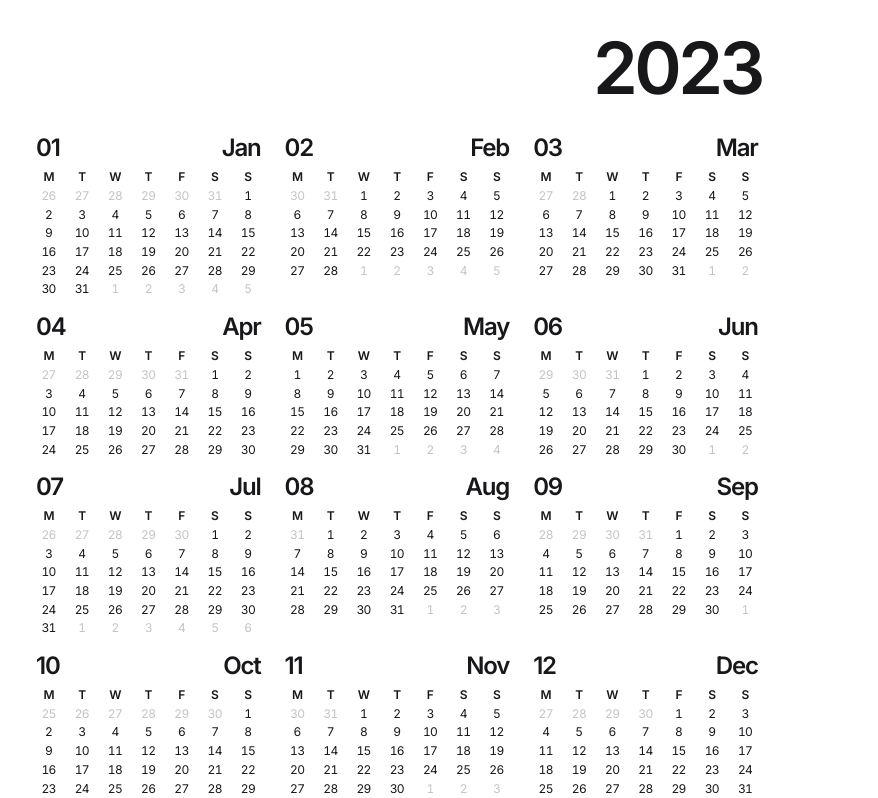
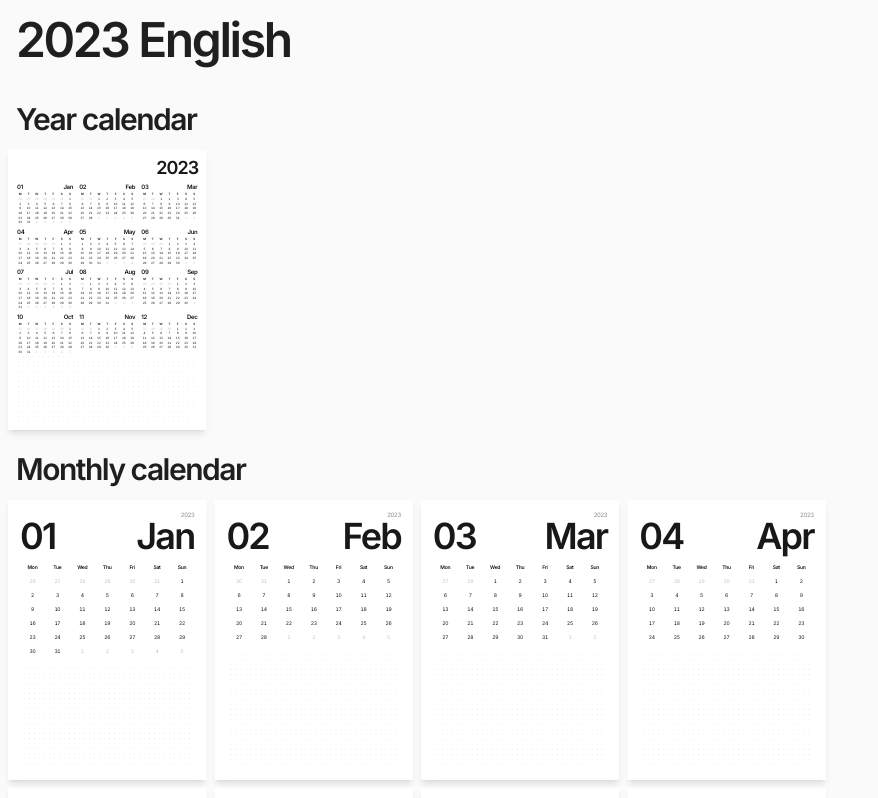
Before and after one commit to BartoszJarocki/minimal, a Next.js app in the folder apps/frontend/: page /preview in a window 1280 px wide. Shown: the top 798 px of the page, without its empty margins (0-878 px from the left). Built offline with nearby package versions, Linux system fonts and the light colour scheme; a web font is replaced by a local one.

Commit message:
Better preview

```diff
--- a/apps/frontend/src/pages/index.tsx
+++ b/apps/frontend/src/pages/index.tsx
@@ -152,8 +152,8 @@ export default function Calendar() {
             </div>
           </div>
           <section className="px-4 md:px-32">
-            <div className="relative flex h-[360px] gap-x-12 overflow-x-auto">
-              <div className="absolute inset-0 top-0 right-0 flex h-full translate-x-[-35%] translate-y-[-35%] scale-[30%] transform gap-x-24">
+            <div className="flex h-[360px] gap-x-12 overflow-x-auto">
+              <div className="inset-0 top-0 right-0 flex h-full origin-top-left scale-[30%] gap-x-24">
                 <div>
                   <div className="paper-a4-portrait overflow-visible bg-white shadow-2xl">
                     <SimpleMinimalistMonthCalendar
--- a/apps/frontend/src/pages/preview/index.tsx
+++ b/apps/frontend/src/pages/preview/index.tsx
@@ -4,55 +4,77 @@ import { useRouter } from "next/router";
 import { ParsedUrlQuery } from "querystring";
 import React from "react";
 import { Format, FormatVariant } from "../../components/calendar/Calendar";
-import {
-  SimpleMilimalistYearCalendar,
-  SimpleMinimalistMonthCalendar,
-} from "../../components/calendar/themes/SimpleMinimalist";
+import { Theme, ThemeLookup, toPrintClassName } from "../print";
 
-type CalendarType = "year" | "month";
+const locales = [
+  "en-US",
+  "fr-FR",
+  "de-DE",
+  "es-ES",
+  "it-IT",
+  "pt-BR",
+  "pl-PL",
+  "ru-RU",
+  "ja-JP",
+];
 
-Settings.defaultLocale = "en-US";
+const LocaleLookup: Record<string, string> = {
+  "en-US": "English",
+  "fr-FR": "Français",
+  "de-DE": "Deutsch",
+  "es-ES": "Español",
+  "it-IT": "Italiano",
+  "pt-BR": "Português",
+  "pl-PL": "Polski",
+  "ru-RU": "Русский",
+  "ja-JP": "日本語",
+};
 
-export const toClassName = (format: Format, variant: FormatVariant) =>
-  `paper-${format}-${variant}`;
-
-export default function Print() {
+export default function Preview() {
   const router = useRouter();
-  const { calendarType, year, format, variant } = parseQueryParams(
+  const { theme, locale, year, format, variant } = parseQueryParams(
     router.query
   );
-  const date = DateTime.now().set({ year });
+  const date = DateTime.now().setLocale(locale).set({ year });
+  const YearCalendar = ThemeLookup["year"][theme];
+  const MonthCalendar = ThemeLookup["month"][theme];
 
-  const renderCalendar = () => {
-    if (calendarType === "year") {
   return (
+    <div className="space-y-4 bg-zinc-50 p-2 text-dark">
+      <h1 className="px-2 py-4 pt-2 text-5xl font-semibold leading-none tracking-tighter">
+        {year} {LocaleLookup[locale]}
+      </h1>
+
+      <div>
+        <h2 className="px-2 py-4 pt-2 text-3xl font-semibold leading-none tracking-tighter">
+          Year calendar
+        </h2>
+        <div className="h-[280px]">
           <div
             className={clsx(
-            toClassName(format, variant),
-            "bg-white text-zinc-900"
+              toPrintClassName(format, variant),
+              "origin-top-left scale-[25%] bg-white text-zinc-900 shadow-xl"
             )}
           >
-          <SimpleMilimalistYearCalendar
-            date={date}
-            variant={variant}
-            size={format}
-          />
+            <YearCalendar date={date} variant={variant} size={format} />
           </div>
-      );
-    }
+        </div>
+      </div>
 
-    if (calendarType === "month") {
-      return (
-        <div className="flex h-full min-w-0 flex-row gap-10 p-4">
+      <div>
+        <h2 className="px-2 py-4 pt-2 text-3xl font-semibold leading-none tracking-tighter">
+          Monthly calendar
+        </h2>
+        <div className="grid w-max origin-top-left scale-[25%] grid-cols-4 gap-8">
           {Info.months().map((_, index) => (
             <div
               key={index}
               className={clsx(
-                toClassName(format, variant),
+                toPrintClassName(format, variant),
                 "flex-shrink-0 overflow-hidden bg-white text-zinc-900 shadow-xl"
               )}
             >
-              <SimpleMinimalistMonthCalendar
+              <MonthCalendar
                 date={date.set({ month: index + 1 })}
                 variant={variant}
                 size={format}
@@ -60,22 +82,31 @@ export default function Print() {
             </div>
           ))}
         </div>
+      </div>
+    </div>
   );
 }
-  };
 
-  return renderCalendar();
-}
-
+/**
+ * Example url: /preview?theme=simple-minimalist&locale=en-US&type=year&month=1&year=2021&format=a4&variant=portrait
+ * 1. Month Portrait: http://localhost:3000/preview?theme=simple-minimalist&locale=en-US&&year=2022&format=a4&variant=portrait
+ * 2. Month Landscape: http://localhost:3000/preview?theme=simple-minimalist&locale=en-US&year=2022&format=a4&variant=landscape
+ * 3. Year Portrait: http://localhost:3000/preview?theme=simple-minimalist&locale=en-US&year=2022&format=a4&variant=portrait
+ * 4. Year Landscape: http://localhost:3000/preview?theme=simple-minimalist&locale=en-US&&year=2022&format=a4&variant=landscape
+ * @param query
+ * @returns
+ */
 export const parseQueryParams = (query: ParsedUrlQuery) => {
-  const calendarType = query.type as CalendarType;
+  const theme = query.theme as Theme | undefined;
+  const locale = query.locale as string | undefined;
   const year = query.year as number | undefined;
   const format = query.format as Format | undefined;
   const variant = query.variant as FormatVariant | undefined;
 
   return {
-    calendarType: calendarType || "year",
-    year: year || DateTime.local().year,
+    theme: theme || "simple-minimalist",
+    locale: locale || "en-US",
+    year: year || DateTime.now().year,
     format: format || "a4",
     variant: variant || "portrait",
   };
--- a/apps/frontend/src/pages/print.tsx
+++ b/apps/frontend/src/pages/print.tsx
@@ -9,10 +9,10 @@ import {
   SimpleMinimalistMonthCalendar,
 } from "../components/calendar/themes/SimpleMinimalist";
 
-type CalendarType = "year" | "month";
-type Theme = "simple-minimalist" | "classy";
+export type CalendarType = "year" | "month";
+export type Theme = "simple-minimalist" | "classy";
 
-const ThemeLookup: Record<CalendarType, Record<Theme, any>> = {
+export const ThemeLookup: Record<CalendarType, Record<Theme, any>> = {
   year: {
     "simple-minimalist": SimpleMilimalistYearCalendar,
     classy: null,
```
Lines whose indentation alone changed are shown as unchanged.
